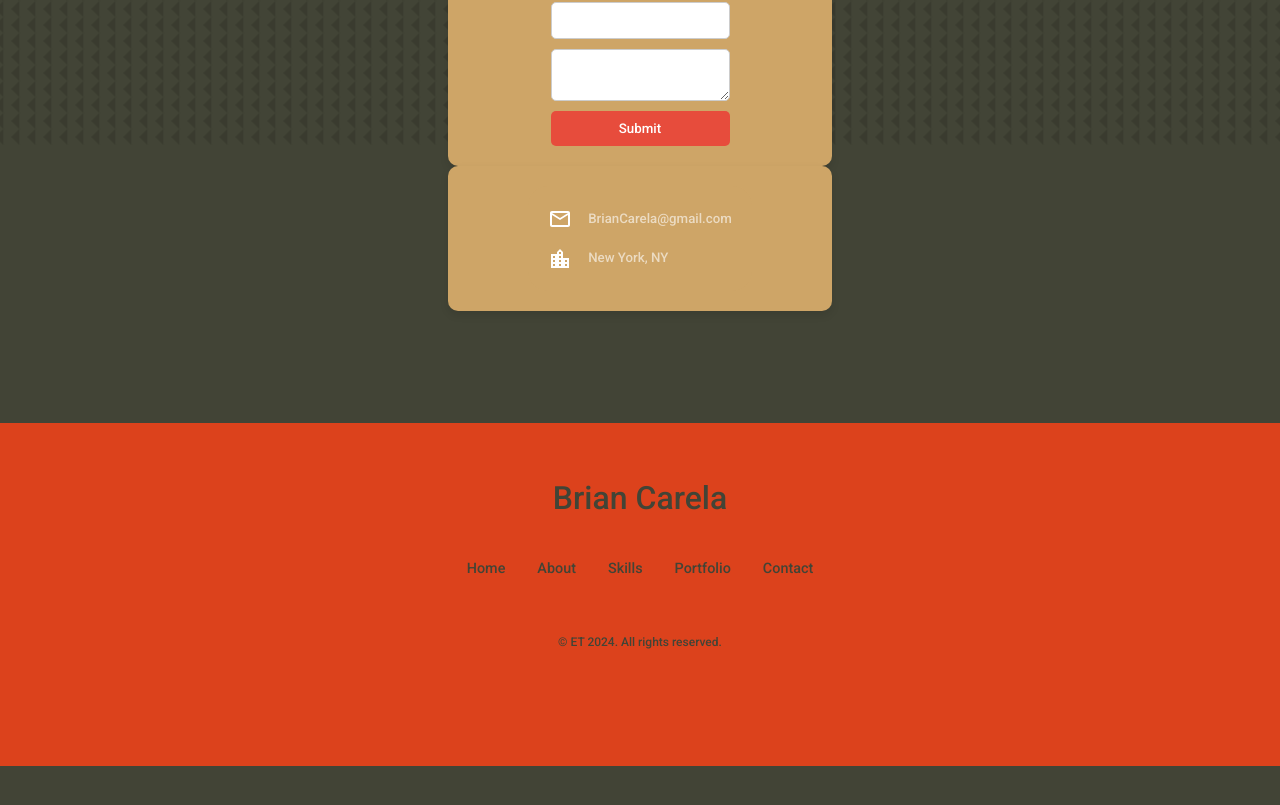
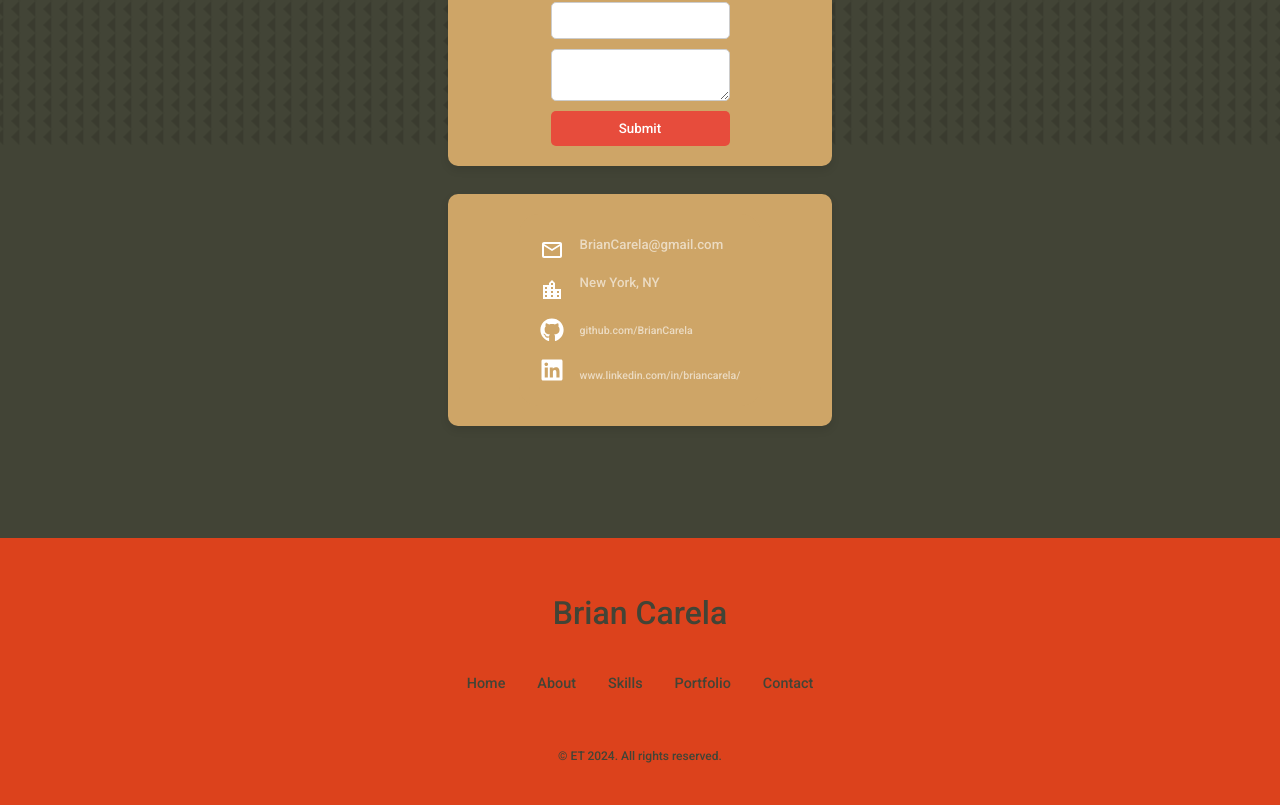
Before and after one commit to BrianCarela/Portfolio, a React (Create React App) app: page / in a window 1280 px wide. Shown: the part 3855-4660 px from the top of the page. Before the commit the page ends 4621 px from the top, so only its background shows below. Built offline with nearby package versions, Linux system fonts and the light colour scheme.

Commit message:
Update Contact.jsx

```diff
--- a/src/components/contact/Contact.jsx
+++ b/src/components/contact/Contact.jsx
@@ -2,10 +2,11 @@ import "./contact.css";
 
 import React from "react";
 import { MdOutlineEmail, MdLocationCity } from "react-icons/md";
+import { FaGithub, FaLinkedin } from "react-icons/fa"
 import { useForm, ValidationError } from '@formspree/react';
 
 const Contact = () => {
-  const [state, handleSubmit] = useForm(process.env.REACT_APP_EMAIL_CODE);
+  const [state, handleSubmit] = useForm("xpzveljg");
   if (state.succeeded) {
     return <div className="container contact__container">
       <p className="thank-you-message">Thanks for sending me a message!!</p>
@@ -49,17 +50,25 @@ const Contact = () => {
           </button>
         </form>
       </div>
-
+      <br />
       <div className="container contact__container">
         <div className="contact__options">
           <article className="contact__option">
             <div className="contact__option-children">
               <MdOutlineEmail className="contact__option-icon" />
               <MdLocationCity className="contact__option-icon" />
+              <FaGithub className="contact__option-icon" />
+              <FaLinkedin className="contact__option-icon" />
             </div>
             <div className="contact__option-children">
               <h5>BrianCarela@gmail.com</h5>
               <h5>New York, NY</h5>
+              <a target="blank_" href="https://github.com/BrianCarela" className="link">
+                <h5>github.com/BrianCarela</h5>
+              </a>
+              <a target="blank_" href="https://www.linkedin.com/in/briancarela/" className="link">
+                <h5>www.linkedin.com/in/briancarela/</h5>
+              </a>
             </div>
           </article>
         </div>
```
